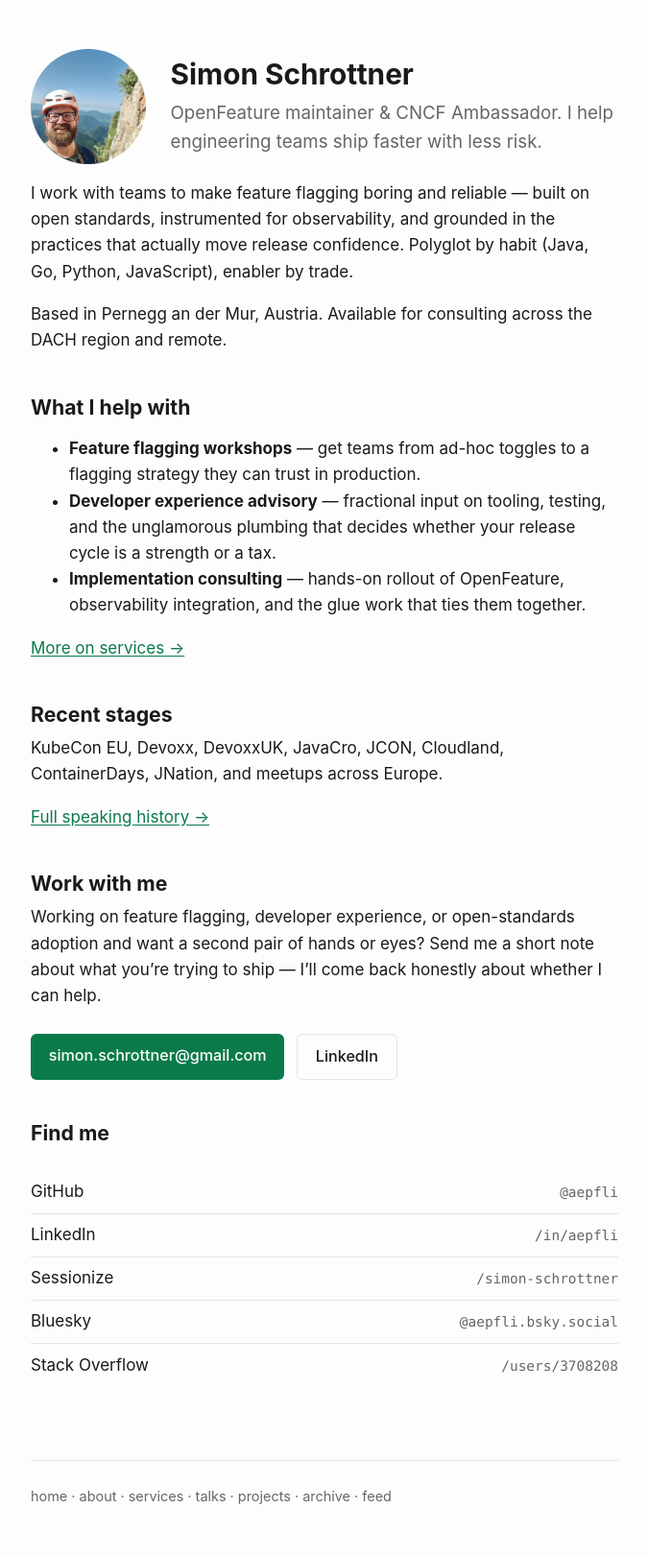
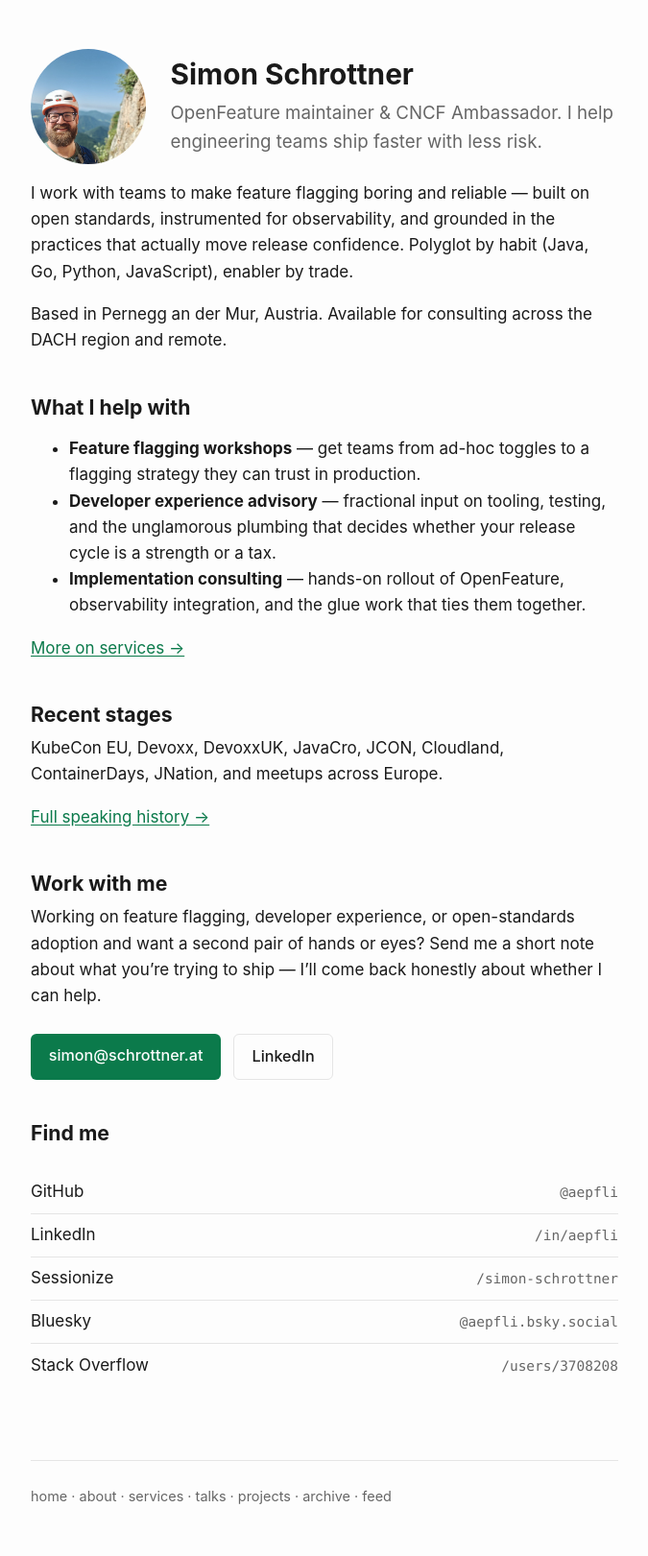
Before and after one commit to aepfli/aepfli.github.io, a Jekyll site: the page built from index.md, in a window 1280 px wide. Shown: the whole page at 96% size, without its empty margins (302-977 px from the left). Built offline with Jekyll 4.4.1, drawn with Linux system fonts in a browser that asks for light colours.

Commit message:
Switch contact email to simon@schrottner.at
Use the schrottner.at domain across all consulting CTAs and SEO
metadata for a more professional inbound contact channel.

Co-Authored-By: Claude Opus 4.7 (1M context) <noreply@anthropic.com>

```diff
--- a/_config.yml
+++ b/_config.yml
@@ -2,7 +2,7 @@ title: Simon Schrottner
 description: OpenFeature maintainer & CNCF Ambassador. Consulting and workshops on feature flagging, developer experience, and open-standards adoption — Austria, DACH region and remote.
 author:
   name: Simon Schrottner
-  email: simon.schrottner@gmail.com
+  email: simon@schrottner.at
 
 url: https://schrottner.at
 
--- a/index.md
+++ b/index.md
@@ -33,7 +33,7 @@ KubeCon EU, Devoxx, DevoxxUK, JavaCro, JCON, Cloudland, ContainerDays, JNation,
 Working on feature flagging, developer experience, or open-standards adoption and want a second pair of hands or eyes? Send me a short note about what you're trying to ship — I'll come back honestly about whether I can help.
 
 <p class="cta">
-  <a href="mailto:simon.schrottner@gmail.com" class="cta-button">simon.schrottner@gmail.com</a>
+  <a href="mailto:simon@schrottner.at" class="cta-button">simon@schrottner.at</a>
   <a href="https://www.linkedin.com/in/aepfli/" class="cta-button cta-button-secondary">LinkedIn</a>
 </p>
 
```
Also changed, not shown: services.md (+1 -1 lines), talks.md (+1 -1 lines).
